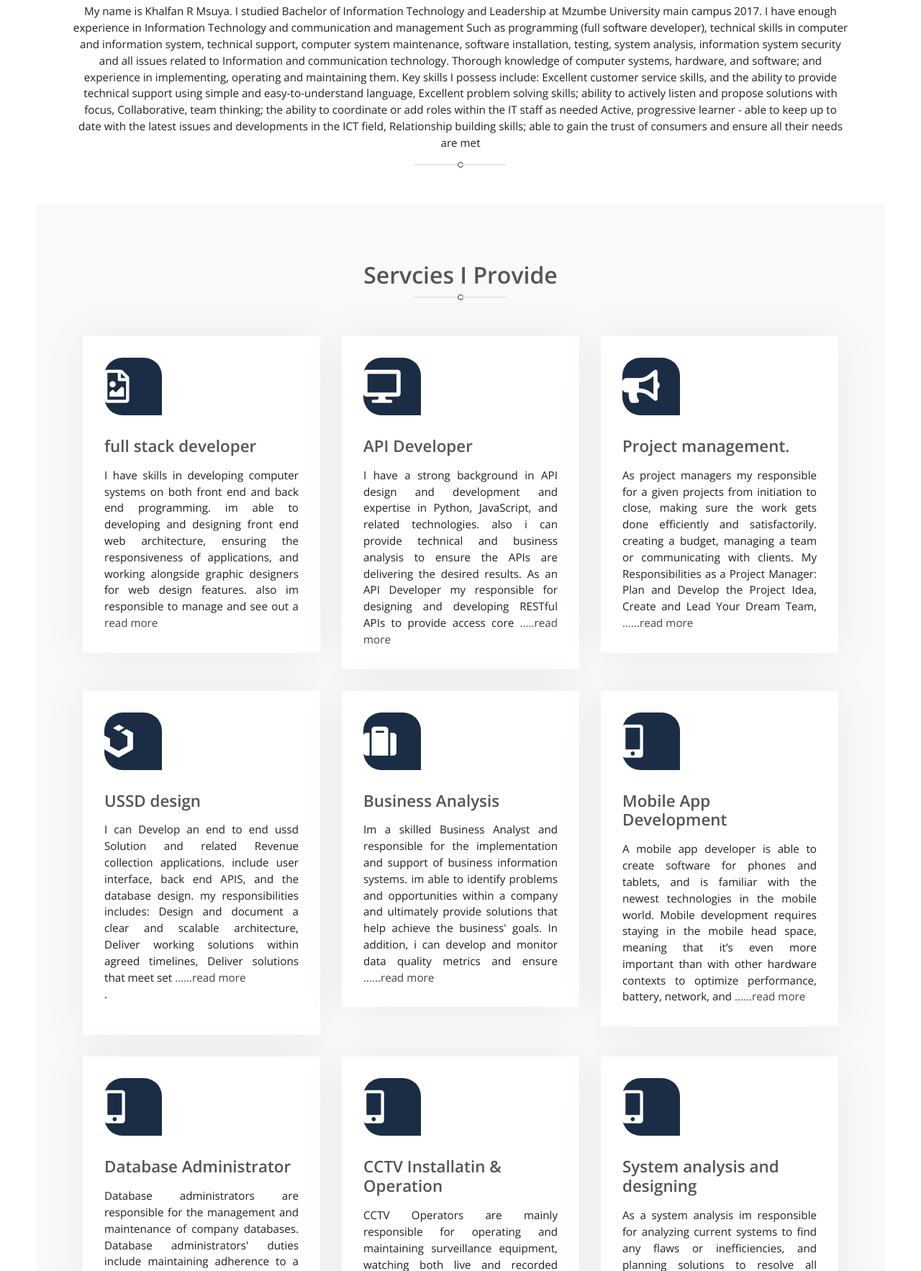
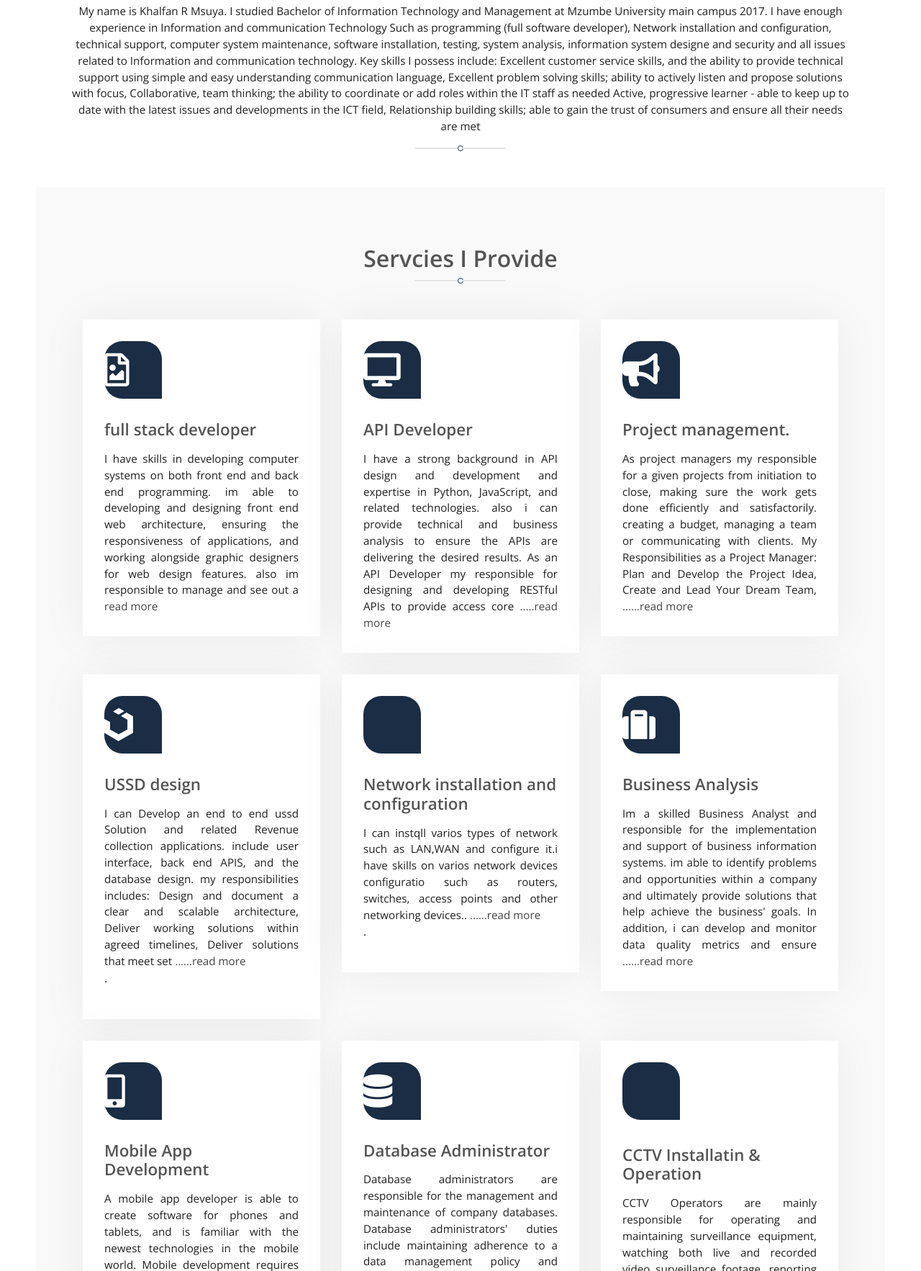
Before and after one commit to mlekeJr/myProfile11, a plain HTML site: page index.html in a window 1280 px wide. Shown: the part 674-2440 px from the top of the page at 72% size. Drawn offline with nearby package versions, Linux system fonts and the light colour scheme.

Commit message:
Update index.html

```diff
--- a/index.html
+++ b/index.html
@@ -90,13 +90,10 @@
                     <h2>About Me</h2>
                     <p>
 
-                        My name is Khalfan R Msuya. I studied Bachelor of Information Technology and Leadership at Mzumbe University main campus 2017.
-                        I have enough experience in Information Technology and communication and management Such as programming (full software developer), technical skills in computer and information system,
-                        technical support, computer system maintenance, software installation, testing, system analysis, information system security and all issues related to
-                        Information and communication technology. Thorough knowledge of computer systems, hardware, and software; and experience in implementing, operating and maintaining them.
-                        Key skills I possess include: Excellent customer service skills, and the ability to provide technical support using simple and easy-to-understand language,
-                        Excellent problem solving skills; ability to actively listen and propose solutions with focus, Collaborative, team thinking; the ability to coordinate or
-                        add roles within the IT staff as needed Active, progressive learner - able to keep up to date with the latest issues and developments in the ICT field,
+                        My name is Khalfan R Msuya. I studied Bachelor of Information Technology and Management at Mzumbe University main campus 2017. I have enough experience in Information and communication Technology Such as programming (full software developer),
+                        Network installation and configuration, technical support, computer system maintenance, software installation, testing, system analysis, information system designe and security and all issues related to
+                        Information and communication technology. Key skills I possess include: Excellent customer service skills, and the ability to provide technical support using simple and easy understanding communication language,
+                        Excellent problem solving skills; ability to actively listen and propose solutions with focus, Collaborative, team thinking; the ability to coordinate or add roles within the IT staff as needed Active, progressive learner - able to keep up to date with the latest issues and developments in the ICT field,
                         Relationship building skills; able to gain the trust of consumers and ensure all their needs are met
 
                     </p>
@@ -191,6 +188,16 @@
                     </div>
                     <div class="col-md-4 seric-div">
                         <div class="service-card">
+                            <i class="fab fa-network-wired "></i>
+                            <h4>Network installation and configuration </h4>
+                            <p>I can instqll varios types of network such as LAN,WAN and configure it.i have skills on varios network devices configuratio such as routers, switches,  access points and other networking devices..
+                                <a href=''> ......read more</a><!----></p>
+
+.</p>
+                        </div>
+                    </div>
+                    <div class="col-md-4 seric-div">
+                        <div class="service-card">
                            <i class="fas fa-suitcase"></i>
                             <h4>Business Analysis</h4>
                             <p>Im a skilled Business Analyst and responsible for the implementation and support of business information systems. im able to identify problems and opportunities within a company and ultimately provide solutions that help achieve the business' goals. In addition, i can develop and monitor data quality metrics and ensure
@@ -206,7 +213,7 @@
                     </div>
                     <div class="col-md-4 seric-div">
                         <div class="service-card">
-                            <i class="fas fa-mobile-alt"></i>
+                            <i class="fas fa-database"></i>
                             <h4>Database Administrator</h4>
                             <p>Database administrators are responsible for the management and maintenance of company databases. Database administrators' duties include maintaining adherence to a data management policy and ensuring that company databases are functional and backed up in the event of memory loss. my key responsibility as a database administrator are:
                                 <a href=''> ......read more</a><!--Monitoring system performance and identifying problems that arise, Responding in a timely manner to user-reported errors, Protecting the database against threats or unauthorized access, Ensuring that the database is adequately backed up and able to be recovered in the event of memory loss, Reporting on metrics regarding usage and performance, Suggesting changes and improvements for database maintenance or protection, Regularly liaising with IT project managers and database programmers, Designing databases with both front-end and back-end users in mind.--></p>
@@ -214,14 +221,14 @@
                     </div>
                     <div class="col-md-4 seric-div">
                         <div class="service-card">
-                            <i class="fas fa-mobile-alt"></i>
+                            <i class="fas fa-camera-cctv"></i>
                             <h4>CCTV Installatin & Operation</h4>
                             <p>CCTV Operators are mainly responsible for operating and maintaining surveillance equipment, watching both live and recorded video surveillance footage, reporting incidents or suspicious behavior and contacting the authorities when necessary. CCTV Operators can be at shopping malls, schools, housing complexes, gated <a href=''> ......read more</a><!--communities, hospitals, airports and many other types of establishments. As a CCTV Operator my responsibility: Operating and monitoring all surveillance security systems/cameras within the Control Centre in an efficient manner and in compliance with the operating procedures, legislation and best practice. Recording all events, incidents and actions taken in a clear, legible and accurate written format. To maintain a secure system for providing data in accordance with the regulations and also to ensure the security of the control room and equipment is maintained at all times and to report equipment failure to the Chief Security Officer or Management. Providing efficient and courteous radio and telephone answering service and deal efficiently with all enquiries. Liaising with the security agencies and members of staff to ensure the appropriate use of the CCTV system and to include all evidential records and witness statements to a standard acceptable to the rules of evidence. --></p>
                         </div>
                     </div>
                     <div class="col-md-4 seric-div">
                         <div class="service-card">
-                            <i class="fas fa-mobile-alt"></i>
+                            <i class="fas fa-sketch"></i>
                             <h4>System analysis and designing</h4>
                             <p> As a system analysis im responsible for analyzing current systems to find any flaws or inefficiencies, and planning solutions to resolve all issues and ensure long-term effectiveness.I have an depth knowledge of available IT solutions, and an analytical mind capable of solving complex problems, also have strong <a href=''> ......read more</a><!--communication skills, with an ability to explain solutions clearly. My Responsibilities: Evaluating current IT systems, including hardware, software, and network features. Communicating with management and employees to determine system requirements. Planning new systems that address any issues with the current systems. Preparing cost-benefit analysis reports for all proposed upgrades. Collaborating with the IT team to implement your plan. Testing the new systems to validate that they are working as expected. Reporting back on all improvements made, as well as any setbacks. Creating training processes and documentation to teach others how to use new systems. Keeping up to date with the latest developments in information systems. Ensuring that all budget and timeline constraints are met.--></p>
                         </div>
```
